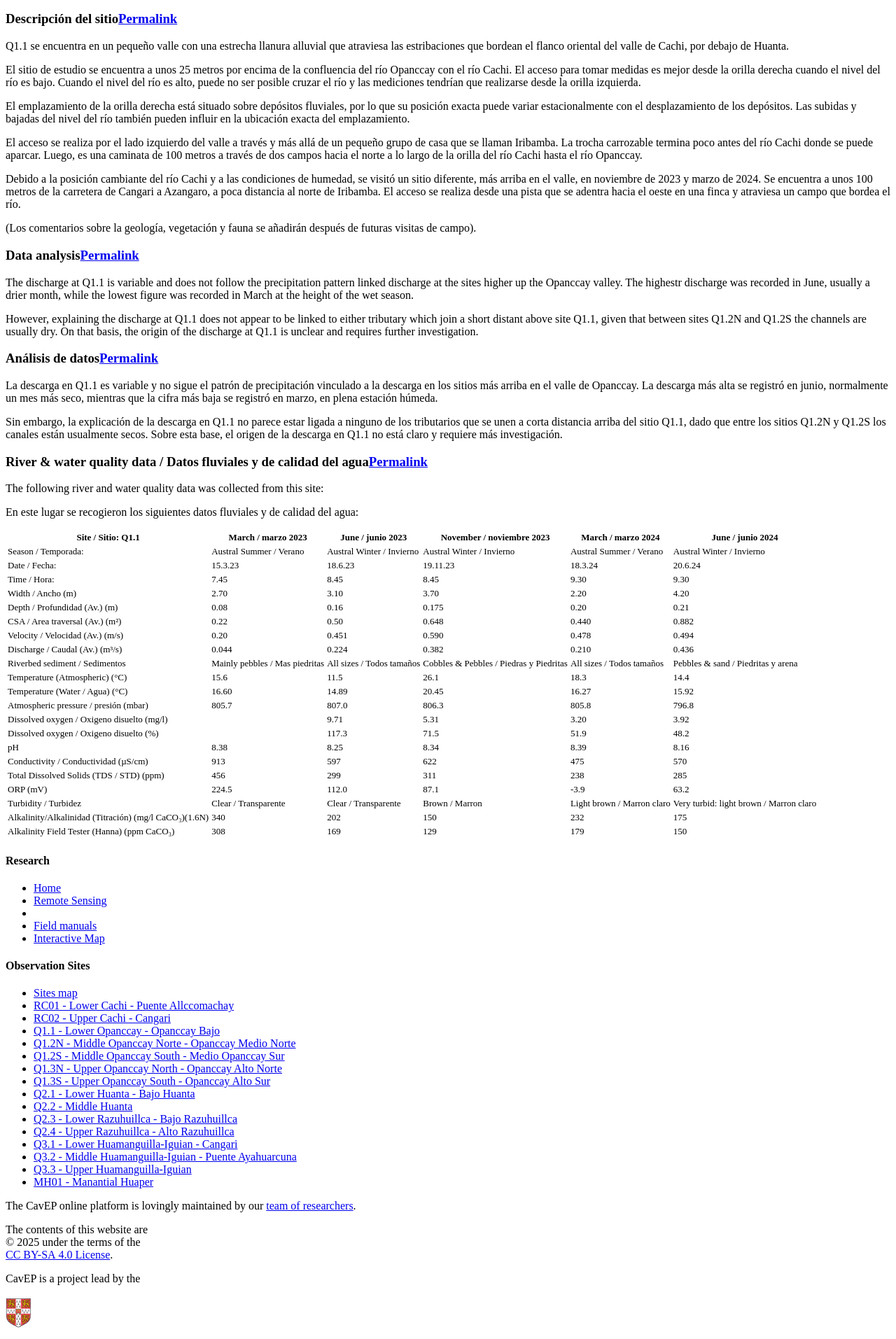
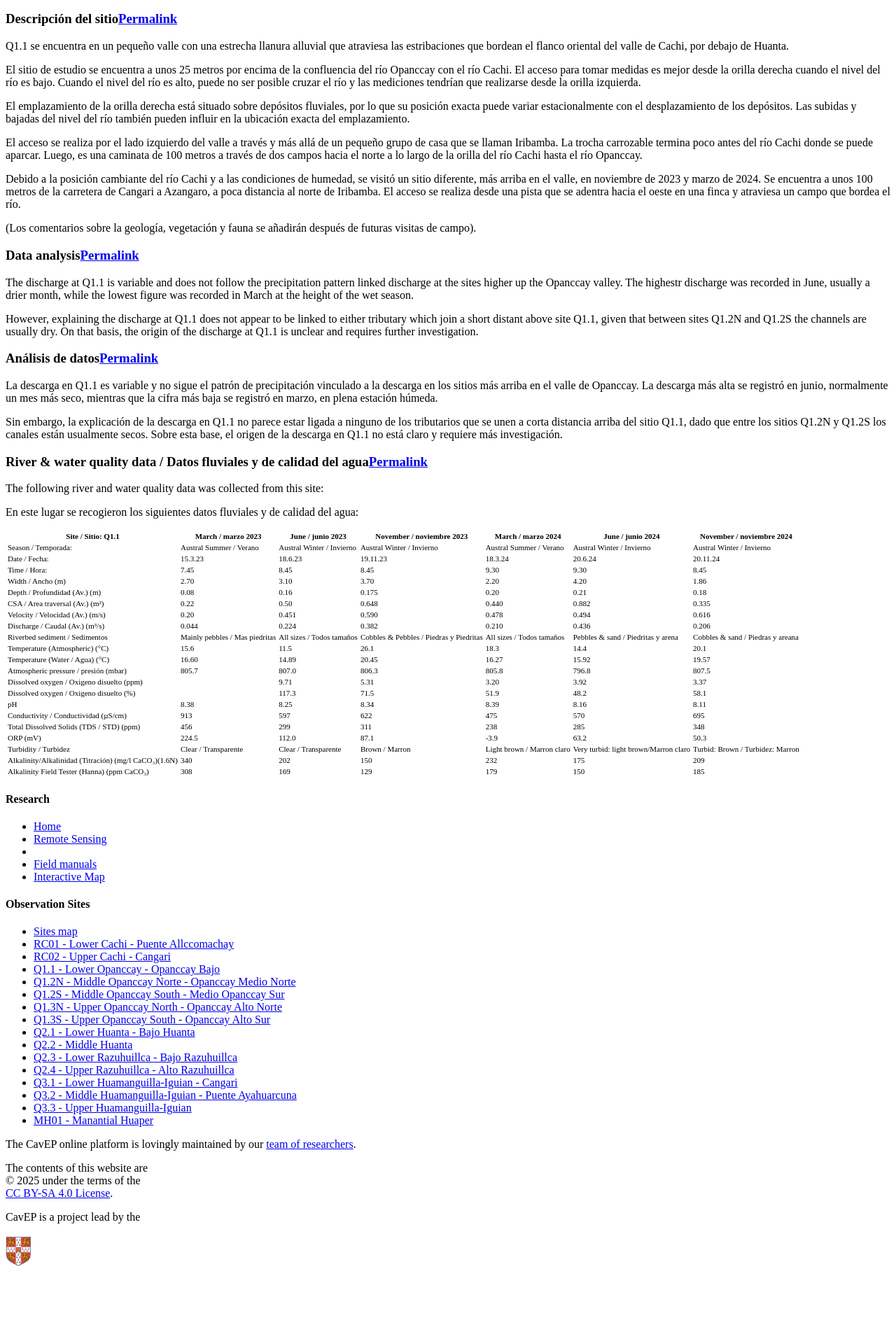
Before and after one commit to HVLepage/cavep-unah, a Jekyll site: the page built from _docs/site-network/Q1_1.md, in a window 1280 px wide. Shown: the part 3290-5203 px from the top of the page at 70% size. Built offline with Jekyll 4.4.1, drawn with Linux system fonts in a browser that asks for light colours; comment, search, counter and statistics services are not loaded; after the commit the page ends 5115 px from its top, so only the background shows below that.

Commit message:
Update Q1_1.md

```diff
--- a/_docs/site-network/Q1_1.md
+++ b/_docs/site-network/Q1_1.md
@@ -4,7 +4,7 @@
 ---
 <style scoped>
 table {
-  font-size: 13px;
+  font-size: 11px;
 }
 </style>
 
@@ -95,26 +95,26 @@
 
 En este lugar se recogieron los siguientes datos fluviales y de calidad del agua:
 
-|     Site / Sitio: Q1.1                                         |     March / marzo 2023                |     June / junio 2023            |     November / noviembre 2023                  |      March / marzo 2024           |     June / junio 2024                          |
-|----------------------------------------------------------------|---------------------------------------|----------------------------------|------------------------------------------------|-----------------------------------|------------------------------------------------|
-|     Season / Temporada:                                        |     Austral Summer / Verano           |     Austral Winter / Invierno    |     Austral Winter / Invierno                  |     Austral Summer / Verano       |     Austral Winter / Invierno                  |
-|     Date / Fecha:                                              |     15.3.23                           |     18.6.23                      |     19.11.23                                   |     18.3.24                       |     20.6.24                                    |
-|     Time / Hora:                                               |     7.45                              |     8.45                         |     8.45                                       |     9.30                          |     9.30                                       |
-|     Width / Ancho (m)                                          |     2.70                              |     3.10                         |     3.70                                       |     2.20                          |     4.20                                       |
-|     Depth / Profundidad (Av.) (m)                              |     0.08                              |     0.16                         |     0.175                                      |     0.20                          |     0.21                                       |
-|     CSA / Area traversal (Av.) (m²)                            |     0.22                              |     0.50                         |     0.648                                      |     0.440                         |     0.882                                      |
-|     Velocity / Velocidad  (Av.)   (m/s)                        |     0.20                              |     0.451                        |     0.590                                      |     0.478                         |     0.494                                      |
-|     Discharge / Caudal (Av.) (m³/s)                            |     0.044                             |     0.224                        |     0.382                                      |     0.210                         |     0.436                                      |
-|     Riverbed sediment / Sedimentos                             |     Mainly pebbles / Mas piedritas    |     All sizes / Todos tamaños    |     Cobbles & Pebbles / Piedras y Piedritas    |     All sizes / Todos tamaños     |     Pebbles & sand / Piedritas y arena         |
-|     Temperature (Atmospheric) (°C)                             |     15.6                              |     11.5                         |     26.1                                       |     18.3                          |     14.4                                       |
-|     Temperature (Water / Agua) (°C)                            |     16.60                             |     14.89                        |     20.45                                      |     16.27                         |     15.92                                      |
-|     Atmospheric pressure / presión (mbar)                      |     805.7                             |     807.0                        |     806.3                                      |     805.8                         |     796.8                                      |
-|     Dissolved oxygen / Oxigeno   disuelto (mg/l)               |                                       |     9.71                         |     5.31                                       |     3.20                          |     3.92                                       |
-|     Dissolved oxygen / Oxigeno disuelto (%)                    |                                       |     117.3                        |     71.5                                       |     51.9                          |     48.2                                       |
-|     pH                                                         |     8.38                              |     8.25                         |     8.34                                       |     8.39                          |     8.16                                       |
-|     Conductivity / Conductividad (µS/cm)                       |     913                               |     597                          |     622                                        |     475                           |     570                                        |
-|     Total Dissolved Solids (TDS / STD)  (ppm)                  |     456                               |     299                          |     311                                        |     238                           |     285                                        |
-|     ORP (mV)                                                   |     224.5                             |     112.0                        |     87.1                                       |     -3.9                          |     63.2                                       |
-|     Turbidity / Turbidez                                       |     Clear / Transparente              |     Clear / Transparente         |     Brown / Marron                             |     Light brown / Marron claro    |     Very turbid: light brown / Marron   claro    |
-|     Alkalinity/Alkalinidad   (Titración) (mg/l CaCO₃)(1.6N)    |     340                               |     202                          |     150                                        |     232                           |     175                                        |
-|     Alkalinity Field Tester (Hanna) (ppm CaCO₃)                |     308                               |     169                          |     129                                        |     179                           |     150                                        |
+|     Site / Sitio: Q1.1                                         |     March / marzo 2023                |     June / junio 2023            |     November / noviembre 2023                  |      March / marzo 2024           |     June / junio 2024                          |     November / noviembre 2024            |
+|----------------------------------------------------------------|---------------------------------------|----------------------------------|------------------------------------------------|-----------------------------------|------------------------------------------------|------------------------------------------|
+|     Season / Temporada:                                        |     Austral Summer / Verano           |     Austral Winter / Invierno    |     Austral Winter / Invierno                  |     Austral Summer / Verano       |     Austral Winter / Invierno                  |     Austral Winter / Invierno            |
+|     Date / Fecha:                                              |     15.3.23                           |     18.6.23                      |     19.11.23                                   |     18.3.24                       |     20.6.24                                    |     20.11.24                             |
+|     Time / Hora:                                               |     7.45                              |     8.45                         |     8.45                                       |     9.30                          |     9.30                                       |     8.45                                 |
+|     Width / Ancho (m)                                          |     2.70                              |     3.10                         |     3.70                                       |     2.20                          |     4.20                                       |     1.86                                 |
+|     Depth / Profundidad (Av.) (m)                              |     0.08                              |     0.16                         |     0.175                                      |     0.20                          |     0.21                                       |     0.18                                 |
+|     CSA / Area traversal (Av.) (m²)                            |     0.22                              |     0.50                         |     0.648                                      |     0.440                         |     0.882                                      |     0.335                                |
+|     Velocity / Velocidad    (Av.) (m/s)                        |     0.20                              |     0.451                        |     0.590                                      |     0.478                         |     0.494                                      |     0.616                                |
+|     Discharge / Caudal (Av.) (m³/s)                            |     0.044                             |     0.224                        |     0.382                                      |     0.210                         |     0.436                                      |     0.206                                |
+|     Riverbed sediment / Sedimentos                             |     Mainly pebbles / Mas piedritas    |     All sizes / Todos tamaños    |     Cobbles & Pebbles / Piedras y Piedritas    |     All sizes / Todos tamaños     |     Pebbles & sand / Piedritas y arena         |     Cobbles & sand / Piedras y areana    |
+|     Temperature (Atmospheric) (°C)                             |     15.6                              |     11.5                         |     26.1                                       |     18.3                          |     14.4                                       |     20.1                                 |
+|     Temperature (Water / Agua) (°C)                            |     16.60                             |     14.89                        |     20.45                                      |     16.27                         |     15.92                                      |     19.57                                |
+|     Atmospheric pressure / presión (mbar)                      |     805.7                             |     807.0                        |     806.3                                      |     805.8                         |     796.8                                      |     807.5                                |
+|     Dissolved oxygen /   Oxigeno disuelto (ppm)                |                                       |     9.71                         |     5.31                                       |     3.20                          |     3.92                                       |     3.37                                 |
+|     Dissolved oxygen / Oxigeno disuelto (%)                    |                                       |     117.3                        |     71.5                                       |     51.9                          |     48.2                                       |     58.1                                 |
+|     pH                                                         |     8.38                              |     8.25                         |     8.34                                       |     8.39                          |     8.16                                       |     8.11                                 |
+|     Conductivity / Conductividad (µS/cm)                       |     913                               |     597                          |     622                                        |     475                           |     570                                        |     695                                  |
+|     Total Dissolved Solids (TDS / STD)  (ppm)                  |     456                               |     299                          |     311                                        |     238                           |     285                                        |     348                                  |
+|     ORP (mV)                                                   |     224.5                             |     112.0                        |     87.1                                       |     -3.9                          |     63.2                                       |     50.3                                 |
+|     Turbidity / Turbidez                                       |     Clear / Transparente              |     Clear / Transparente         |     Brown / Marron                             |     Light brown / Marron claro    |     Very turbid: light brown/Marron   claro    |     Turbid: Brown / Turbidez: Marron     |
+|     Alkalinity/Alkalinidad   (Titración) (mg/l CaCO₃)(1.6N)    |     340                               |     202                          |     150                                        |     232                           |     175                                        |     209                                  |
+|     Alkalinity Field Tester (Hanna) (ppm CaCO₃)                |     308                               |     169                          |     129                                        |     179                           |     150                                        |     185                                  |
```
